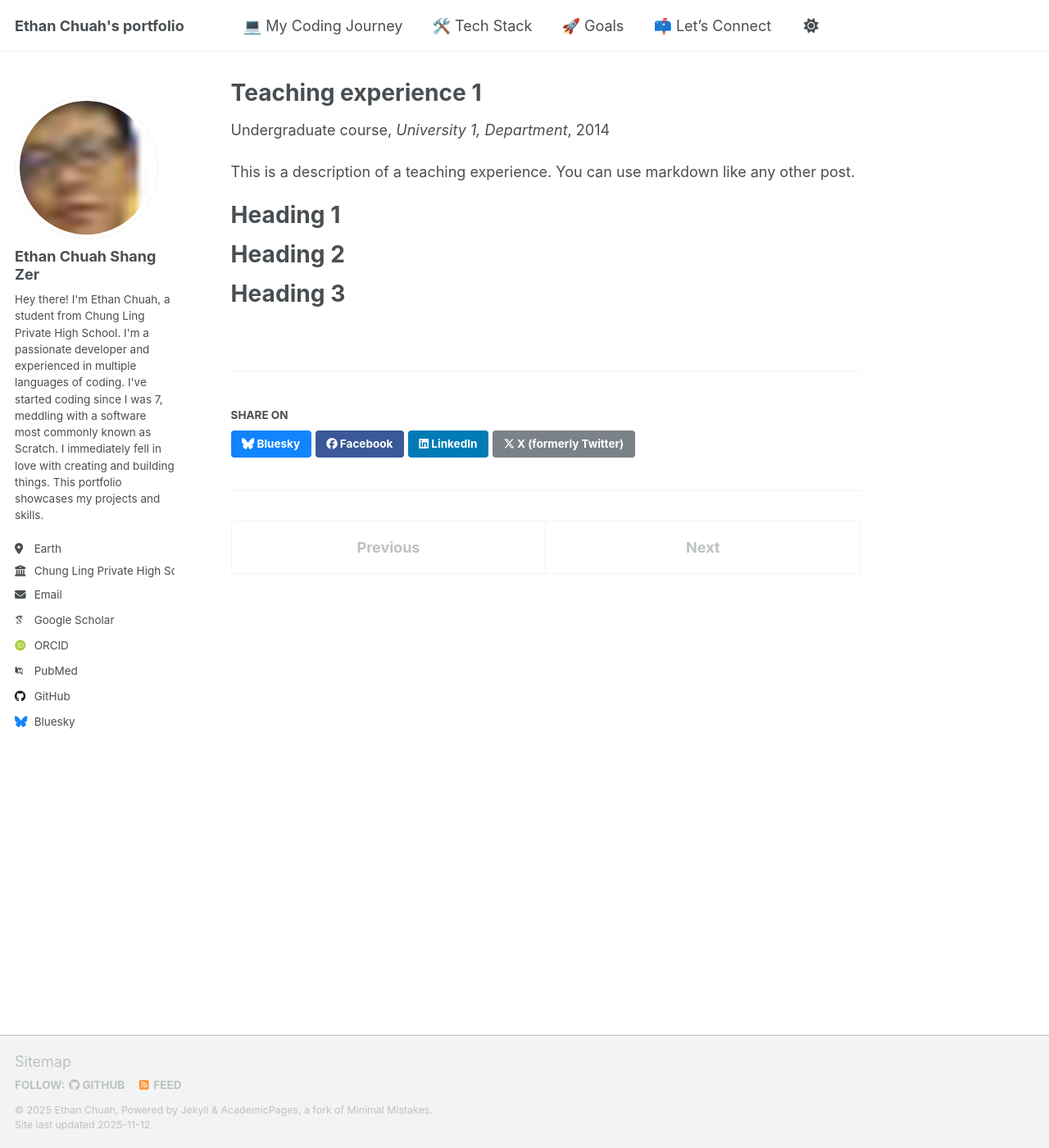
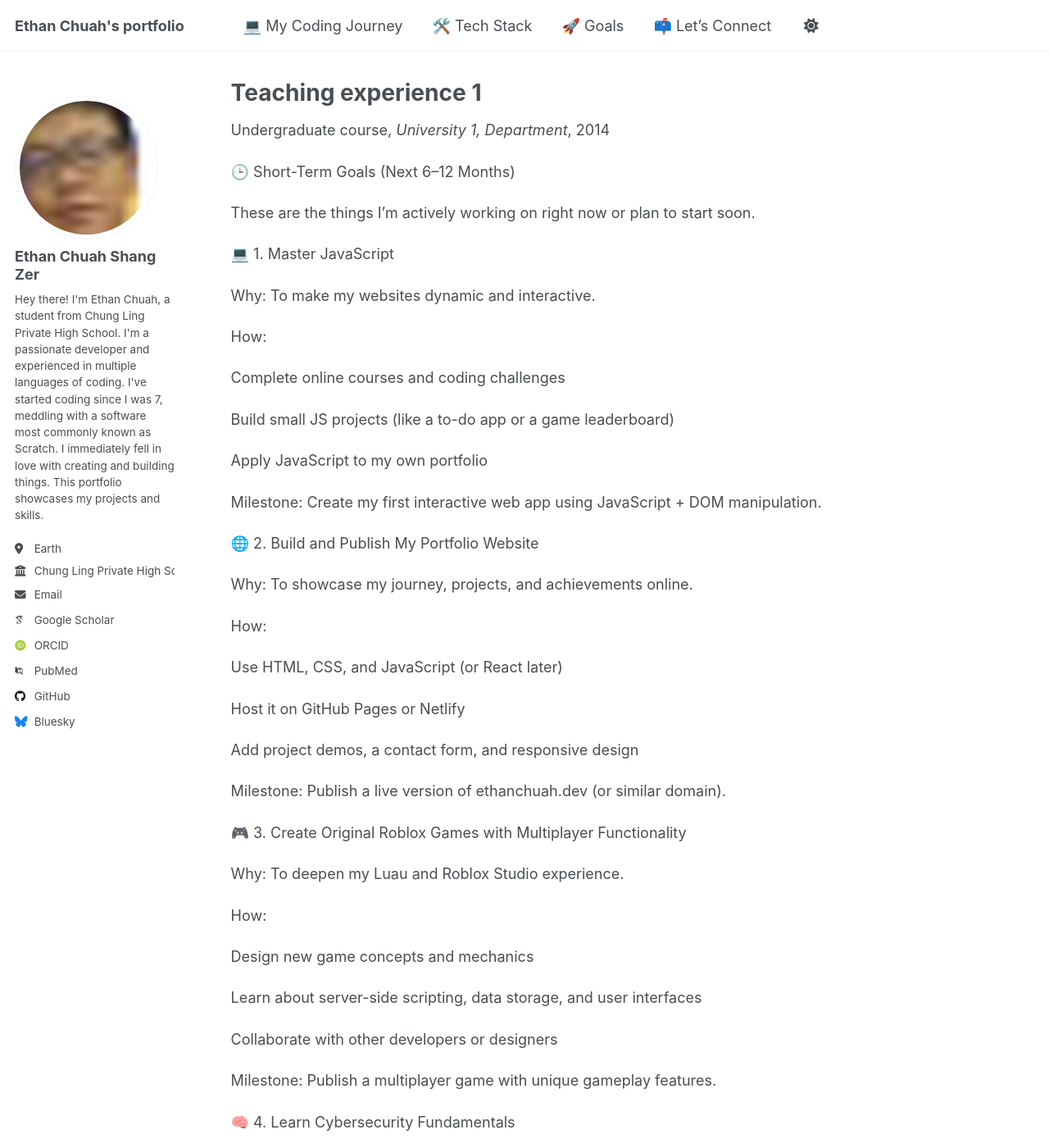
Before and after one commit to EthanChuah1234/ethanchuah1234.github.io, a Jekyll site: the page built from _teaching/2014-spring-teaching-1.md, in a window 1280 px wide and 1400 px high. Shown: the whole window at 82% size. Built offline with Jekyll 4.4.1, drawn with Linux system fonts in a browser that asks for light colours; some web fonts are replaced; a script that is not in the unit is left out; some of the changed text lies outside the part shown.

Commit message:
update goals.html

```diff
--- a/_pages/goals.html
+++ b/_pages/goals.html
@@ -1,7 +1,7 @@
 ---
 layout: archive
 title: "🚀 Goals"
-permalink: /Goals/
+permalink: /_teaching/
 author_profile: true
 ---
 
--- a/_pages/talks.html
+++ b/_pages/talks.html
@@ -1,6 +1,6 @@
 ---
 layout: archive
-title: "Talks and presentations"
+title: ""
 permalink: /talks/
 author_profile: true
 ---
--- a/_teaching/2014-spring-teaching-1.md
+++ b/_teaching/2014-spring-teaching-1.md
@@ -8,13 +8,76 @@ date: 2014-01-01
 location: "City, Country"
 ---
 
-This is a description of a teaching experience. You can use markdown like any other post.
+🕒 Short-Term Goals (Next 6–12 Months)
 
-Heading 1
-======
+These are the things I’m actively working on right now or plan to start soon.
 
-Heading 2
-======
+💻 1. Master JavaScript
 
-Heading 3
-======
+Why: To make my websites dynamic and interactive.
+
+How:
+
+Complete online courses and coding challenges
+
+Build small JS projects (like a to-do app or a game leaderboard)
+
+Apply JavaScript to my own portfolio
+
+Milestone: Create my first interactive web app using JavaScript + DOM manipulation.
+
+🌐 2. Build and Publish My Portfolio Website
+
+Why: To showcase my journey, projects, and achievements online.
+
+How:
+
+Use HTML, CSS, and JavaScript (or React later)
+
+Host it on GitHub Pages or Netlify
+
+Add project demos, a contact form, and responsive design
+
+Milestone: Publish a live version of ethanchuah.dev (or similar domain).
+
+🎮 3. Create Original Roblox Games with Multiplayer Functionality
+
+Why: To deepen my Luau and Roblox Studio experience.
+
+How:
+
+Design new game concepts and mechanics
+
+Learn about server-side scripting, data storage, and user interfaces
+
+Collaborate with other developers or designers
+
+Milestone: Publish a multiplayer game with unique gameplay features.
+
+🧠 4. Learn Cybersecurity Fundamentals
+
+Why: Understanding system security makes me a better, more responsible developer.
+
+How:
+
+Study ethical hacking principles
+
+Explore penetration testing labs (e.g., TryHackMe, Hack The Box)
+
+Learn about encryption, vulnerabilities, and network safety
+
+Milestone: Complete a beginner CTF (Capture The Flag) challenge successfully.
+
+⚙️ 5. Practice Automation with Python
+
+Why: To make everyday tasks faster and smarter.
+
+How:
+
+Build automation scripts (e.g., file organizers, auto data loggers)
+
+Use Python to connect sensors or APIs
+
+Document and share them on GitHub
+
+Milestone: Create a Python automation project that others can use.
```
